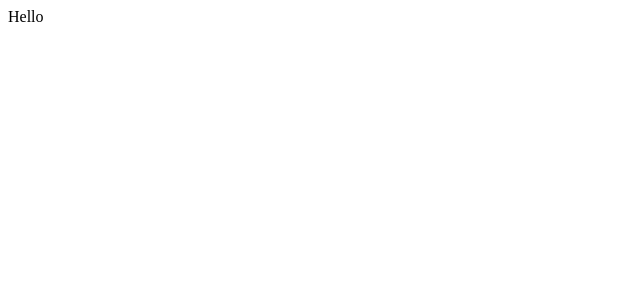
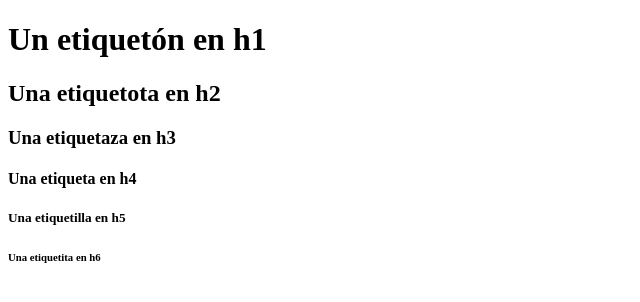
Before and after one commit to AbregoDev/bedu-js-frontend, a plain HTML site: page index.html in a window 1280 px wide. Shown: the whole page, without its empty margins (0-640 px from the left). Drawn offline with Linux system fonts and the light colour scheme.

Commit message:
etiquetas headings

```diff
--- a/index.html
+++ b/index.html
@@ -1,12 +1,20 @@
 <!DOCTYPE html>
 <html lang="en">
+
 <head>
     <meta charset="UTF-8">
     <meta http-equiv="X-UA-Compatible" content="IE=edge">
     <meta name="viewport" content="width=device-width, initial-scale=1.0">
     <title>Hola, web!</title>
 </head>
+
 <body>
-    Hello
+    <h1>Un etiquetón en h1</h1>
+    <h2>Una etiquetota en h2</h2>
+    <h3>Una etiquetaza en h3</h3>
+    <h4>Una etiqueta en h4</h4>
+    <h5>Una etiquetilla en h5</h5>
+    <h6>Una etiquetita en h6</h6>
 </body>
+
 </html>
```
